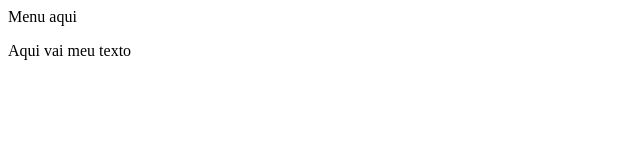
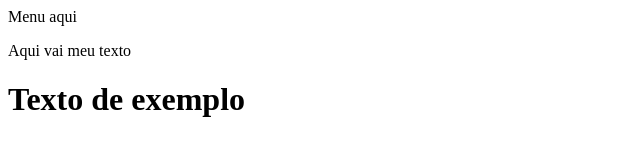
Before and after one commit to emersonnifa/Aula3GitProj, a plain HTML site: page index.html in a window 1280 px wide. Shown: the whole page, without its empty margins (0-640 px from the left). Drawn offline with Linux system fonts and the light colour scheme.

Commit message:
teste CodeAnyWhere

```diff
--- a/index.html
+++ b/index.html
@@ -7,6 +7,8 @@
 	<body>
 		<p>Menu aqui</p>
 		Aqui vai meu texto
+
+    <h1>Texto de exemplo</h1>
 	</body>
 
 </html>
```
